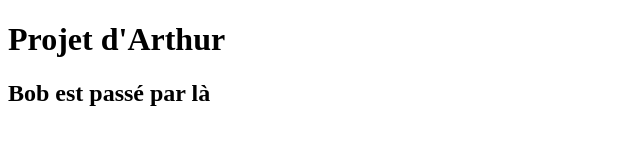
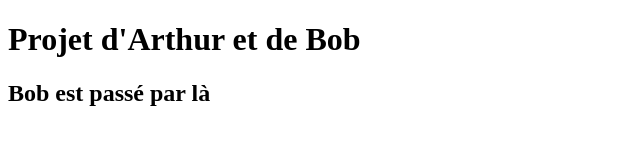
Before and after one commit to BTSSIOGIT/TP4-git, a plain HTML site: page index.html in a window 1280 px wide. Shown: the whole page, without its empty margins (0-640 px from the left). Drawn offline with Linux system fonts and the light colour scheme.

Commit message:
ajout du Bob dans le projet

```diff
--- a/index.html
+++ b/index.html
@@ -9,7 +9,7 @@
 
     <body>
         <title>TP4 ARGAUD</title>
-        <h1>Projet d'Arthur</h1>
+        <h1>Projet d'Arthur et de Bob</h1>
 	<h2>Bob est passé par là</h2>
     </body>
 
```
